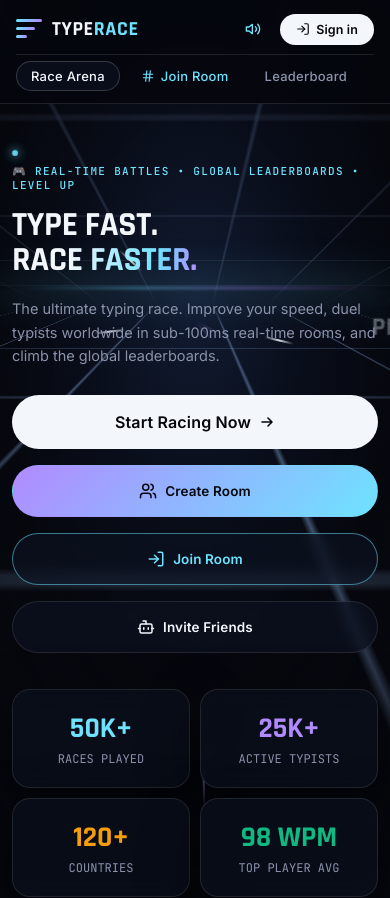
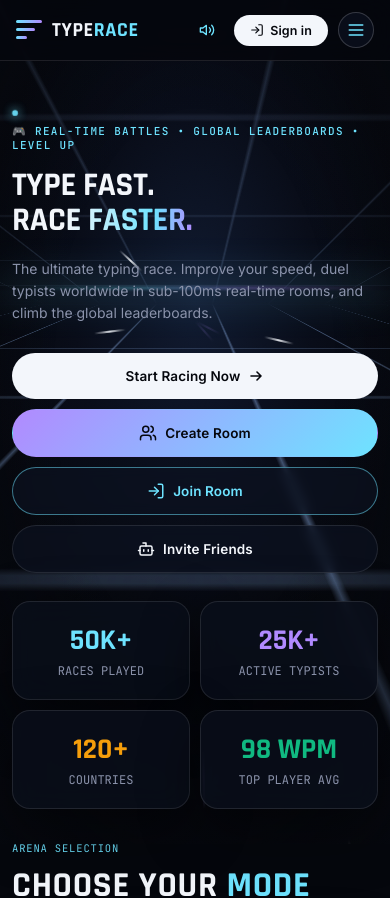
Before and after one commit to Nitinkgupta9967/TypingRace, a React (Vite) app in the folder frontend/: page / in a window 390 px wide. Shown: the top 898 px of the page. Built offline with nearby package versions, Linux system fonts and the light colour scheme; no server answers.

Commit message:
Fix mobile layout horizontal overflow, 3D text overlap, and universal mobile touch keyboard typing input

```diff
--- a/frontend/src/components/Matchmaker.jsx
+++ b/frontend/src/components/Matchmaker.jsx
@@ -46,23 +46,23 @@ export default function Matchmaker({ onOpenFriends, onOpenJoinRoom }) {
         </p>
 
         {/* Action Buttons */}
-        <div style={{ display: 'flex', gap: '16px', flexWrap: 'wrap', marginBottom: '36px' }}>
-          <button className="btn btn-primary" style={{ padding: '16px 32px', fontSize: '16px' }} onClick={joinQueue}>
+        <div className="hero-action-btns">
+          <button className="btn btn-primary" onClick={joinQueue}>
             Start Racing Now
             <svg width="16" height="16" viewBox="0 0 16 16" fill="none">
               <path d="M3 8H13M13 8L9 4M13 8L9 12" stroke="#05070d" strokeWidth="1.6" strokeLinecap="round" strokeLinejoin="round" />
             </svg>
           </button>
 
-          <button className="btn btn-violet" style={{ padding: '16px 26px' }} onClick={createRoom}>
+          <button className="btn btn-violet" onClick={createRoom}>
             <Users size={18} /> Create Room
           </button>
 
-          <button className="btn btn-ghost" style={{ padding: '16px 24px', borderColor: 'var(--cyan-dim)', color: 'var(--cyan)' }} onClick={onOpenJoinRoom}>
+          <button className="btn btn-ghost" style={{ borderColor: 'var(--cyan-dim)', color: 'var(--cyan)' }} onClick={onOpenJoinRoom}>
             <LogIn size={18} color="var(--cyan)" /> Join Room
           </button>
 
-          <button className="btn btn-ghost" style={{ padding: '16px 24px' }} onClick={onOpenFriends}>
+          <button className="btn btn-ghost" onClick={onOpenFriends}>
             <Bot size={18} /> Invite Friends
           </button>
         </div>
--- a/frontend/src/components/Navbar.jsx
+++ b/frontend/src/components/Navbar.jsx
@@ -1,11 +1,12 @@
 import React, { useState } from 'react';
-import { Volume2, VolumeX, Award, LogIn, Hash } from 'lucide-react';
+import { Volume2, VolumeX, Award, LogIn, Hash, Menu, X, Users, Trophy } from 'lucide-react';
 import { useAuth } from '../context/AuthContext';
 import AudioEngine from '../utils/AudioEngine';
 
 export default function Navbar({ onOpenAuth, onOpenFriends, onOpenJoinRoom, onOpenLeaderboard, activeTab, setActiveTab }) {
   const { user, logout } = useAuth();
   const [muted, setMuted] = useState(false);
+  const [mobileMenuOpen, setMobileMenuOpen] = useState(false);
 
   const toggleMute = () => {
     const isMuted = AudioEngine.toggleMute();
@@ -15,7 +16,7 @@ export default function Navbar({ onOpenAuth, onOpenFriends, onOpenJoinRoom, onOp
   return (
     <header className="nav">
       {/* Logo Mark + Text */}
-      <div className="logo" onClick={() => setActiveTab('race')}>
+      <div className="logo" onClick={() => { setActiveTab('race'); setMobileMenuOpen(false); }}>
         <div className="logo-mark">
           <span />
           <span />
@@ -24,7 +25,7 @@ export default function Navbar({ onOpenAuth, onOpenFriends, onOpenJoinRoom, onOp
         <div className="logo-text">TYPE<b>RACE</b></div>
       </div>
 
-      {/* Nav Links */}
+      {/* Nav Links (Desktop) */}
       <ul className="nav-links">
         <li>
           <button
@@ -89,7 +90,7 @@ export default function Navbar({ onOpenAuth, onOpenFriends, onOpenJoinRoom, onOp
               }}>
                 {user.username.charAt(0).toUpperCase()}
               </div>
-              <span style={{ fontWeight: '600', color: 'var(--white)' }}>{user.username}</span>
+              <span className="user-name-text" style={{ fontWeight: '600', color: 'var(--white)' }}>{user.username}</span>
               <span style={{ color: 'var(--amber)', display: 'flex', alignItems: 'center', gap: '2px', fontFamily: 'JetBrains Mono', fontSize: '11px' }}>
                 <Award size={12} /> {user.rating}
               </span>
@@ -104,7 +105,47 @@ export default function Navbar({ onOpenAuth, onOpenFriends, onOpenJoinRoom, onOp
             <LogIn size={14} /> Sign in
           </button>
         )}
+
+        {/* Mobile Hamburger Toggle Button */}
+        <button
+          className="mobile-menu-toggle"
+          onClick={() => setMobileMenuOpen(!mobileMenuOpen)}
+          aria-label="Toggle Navigation Menu"
+        >
+          {mobileMenuOpen ? <X size={20} color="var(--cyan)" /> : <Menu size={20} color="var(--cyan)" />}
+        </button>
       </div>
+
+      {/* Mobile Drawer Menu */}
+      {mobileMenuOpen && (
+        <div className="mobile-drawer-menu">
+          <button
+            className={`mobile-drawer-btn ${activeTab === 'race' ? 'active' : ''}`}
+            onClick={() => { setActiveTab('race'); setMobileMenuOpen(false); }}
+          >
+            🏁 Race Arena
+          </button>
+          <button
+            className="mobile-drawer-btn"
+            style={{ color: 'var(--cyan)' }}
+            onClick={() => { onOpenJoinRoom(); setMobileMenuOpen(false); }}
+          >
+            <Hash size={16} color="var(--cyan)" /> Join Room Code
+          </button>
+          <button
+            className={`mobile-drawer-btn ${activeTab === 'leaderboard' ? 'active' : ''}`}
+            onClick={() => { setActiveTab('leaderboard'); onOpenLeaderboard(); setMobileMenuOpen(false); }}
+          >
+            <Trophy size={16} color="var(--amber)" /> Hall of Fame Leaderboard
+          </button>
+          <button
+            className="mobile-drawer-btn"
+            onClick={() => { onOpenFriends(); setMobileMenuOpen(false); }}
+          >
+            <Users size={16} color="var(--violet)" /> Friends & Squad Duels
+          </button>
+        </div>
+      )}
     </header>
   );
 }
--- a/frontend/src/components/TypingEngine.jsx
+++ b/frontend/src/components/TypingEngine.jsx
@@ -1,11 +1,12 @@
 import React, { useState, useEffect, useRef } from 'react';
-import { Keyboard } from 'lucide-react';
+import { Keyboard, CheckCircle2 } from 'lucide-react';
 import AudioEngine from '../utils/AudioEngine';
 
 export default function TypingEngine({ promptText = '', disabled = false, startTime = null, onProgress, onFinish }) {
   const [typedText, setTypedText] = useState('');
   const [shaking, setShaking] = useState(false);
   const [isFocused, setIsFocused] = useState(false);
+  const [mobileInputValue, setMobileInputValue] = useState('');
   const inputRef = useRef(null);
   const startTimeRef = useRef(null);
 
@@ -22,6 +23,7 @@ export default function TypingEngine({ promptText = '', disabled = false, startT
   useEffect(() => {
     // Reset state when prompt changes
     setTypedText('');
+    setMobileInputValue('');
     totalKeystrokesRef.current = 0;
     errorsRef.current = 0;
     startTimeRef.current = null;
@@ -35,8 +37,10 @@ export default function TypingEngine({ promptText = '', disabled = false, startT
 
   useEffect(() => {
     if (!disabled && inputRef.current) {
-      // Auto-focus on start
+      // Auto-focus input on race start
+      try {
         inputRef.current.focus();
+      } catch (err) {}
     }
   }, [disabled]);
 
@@ -60,7 +64,7 @@ export default function TypingEngine({ promptText = '', disabled = false, startT
       setTypedText(newTyped);
       AudioEngine.playKeySound();
 
-      // Precise Math Calculations
+      // Precise WPM & Accuracy Math Calculations
       const elapsedMins = (Date.now() - (startTimeRef.current || Date.now())) / 1000 / 60;
       const validMins = elapsedMins > 0.005 ? elapsedMins : 0.005;
       const currentWpm = Math.round((newTyped.length / 5) / validMins);
@@ -106,7 +110,7 @@ export default function TypingEngine({ promptText = '', disabled = false, startT
     }
   };
 
-  // Keyboard handler for Desktop
+  // Keyboard handler for Desktop physical keyboards
   const handleKeyDown = (e) => {
     if (disabled || !promptText) return;
 
@@ -115,25 +119,28 @@ export default function TypingEngine({ promptText = '', disabled = false, startT
       return;
     }
 
-    // Process single printable characters
-    if (e.key.length === 1 && !e.ctrlKey && !e.altKey && !e.metaKey) {
+    // Process single printable characters on physical keyboards (without e.preventDefault() to avoid breaking mobile touch keyboards!)
+    if (e.key && e.key.length === 1 && !e.ctrlKey && !e.altKey && !e.metaKey) {
       processTypedChar(e.key);
-      e.preventDefault();
     }
   };
 
-  // Mobile virtual keyboard input handler
+  // Universal input handler for Mobile Touch Virtual Keyboards (Android Gboard / iOS Safari / Samsung)
   const handleInputChange = (e) => {
     if (disabled || !promptText) return;
     const val = e.target.value;
     if (!val) return;
 
-    // Iterate through input buffer characters (handles mobile predictive text & swipe)
+    // Process each character typed on touch virtual keyboards
     for (let i = 0; i < val.length; i++) {
       processTypedChar(val[i]);
     }
+
     // Clear input buffer for next keystrokes
-    e.target.value = '';
+    setMobileInputValue('');
+    if (inputRef.current) {
+      inputRef.current.value = '';
+    }
   };
 
   const focusInput = () => {
@@ -162,65 +169,85 @@ export default function TypingEngine({ promptText = '', disabled = false, startT
   };
 
   return (
-    <div style={{ display: 'flex', flexDirection: 'column', gap: '10px' }}>
+    <div style={{ display: 'flex', flexDirection: 'column', gap: '12px', width: '100%' }}>
 
-      {/* Mobile Keyboard Trigger Button */}
+      {/* Mobile Keyboard Trigger Action Bar */}
+      <div style={{ display: 'flex', gap: '10px', alignItems: 'center' }}>
         <button
           className="mobile-keyboard-btn"
           onClick={focusInput}
           disabled={disabled}
+          type="button"
           style={{
+            flex: 1,
             display: 'flex',
             alignItems: 'center',
             justifyContent: 'center',
             gap: '8px',
-          padding: '12px 18px',
+            padding: '14px 20px',
             borderRadius: '100px',
-          background: isFocused ? 'rgba(110, 227, 255, 0.18)' : 'rgba(177, 138, 255, 0.18)',
-          border: '1px solid var(--cyan-dim)',
+            background: isFocused ? 'rgba(110, 227, 255, 0.22)' : 'rgba(177, 138, 255, 0.18)',
+            border: isFocused ? '1px solid var(--cyan)' : '1px solid var(--cyan-dim)',
             color: 'var(--cyan)',
             fontFamily: 'JetBrains Mono, monospace',
-          fontSize: '13px',
-          fontWeight: '600',
-          cursor: 'pointer',
-          boxShadow: isFocused ? '0 0 15px var(--cyan-dim)' : 'none'
+            fontSize: '13.5px',
+            fontWeight: '700',
+            cursor: disabled ? 'not-allowed' : 'pointer',
+            boxShadow: isFocused ? '0 0 20px var(--cyan-dim)' : 'none',
+            transition: 'all 0.2s ease'
           }}
         >
           <Keyboard size={18} color="var(--cyan)" />
-        {disabled ? 'RACE NOT STARTED' : isFocused ? 'KEYBOARD ACTIVE — TYPE NOW' : 'TAP HERE TO OPEN KEYBOARD'}
+          {disabled
+            ? 'RACE NOT STARTED — WAIT FOR COUNTDOWN'
+            : isFocused
+              ? 'KEYBOARD ACTIVE — TYPE CHARACTERS BELOW'
+              : 'TAP HERE TO OPEN KEYBOARD & RACE'}
         </button>
+      </div>
 
-      {/* Typing Engine Visual Box */}
+      {/* Main Sci-Fi Typing Box */}
       <div
         className={`typing-box-sci ${shaking ? 'shake' : ''}`}
         onClick={focusInput}
+        onTouchStart={focusInput}
         style={{ cursor: disabled ? 'not-allowed' : 'text', opacity: disabled ? 0.6 : 1, position: 'relative' }}
       >
+        <div>{renderPrompt()}</div>
+      </div>
+
+      {/* Touch Input Bar for Mobile Keyboards */}
+      <div style={{ position: 'relative', width: '100%' }}>
         <input
           ref={inputRef}
           type="text"
+          value={mobileInputValue}
           onKeyDown={handleKeyDown}
-          onChange={handleInputChange}
+          onChange={(e) => {
+            setMobileInputValue(e.target.value);
+            handleInputChange(e);
+          }}
           onFocus={() => setIsFocused(true)}
           onBlur={() => setIsFocused(false)}
           disabled={disabled}
+          placeholder={disabled ? "Race not active" : "Mobile typists: Tap here to type on your keyboard..."}
           autoComplete="off"
           autoCorrect="off"
           autoCapitalize="off"
           spellCheck="false"
           style={{
-            position: 'absolute',
-            top: 0,
-            left: 0,
             width: '100%',
-            height: '100%',
-            opacity: 0.01,
-            zIndex: 5,
-            cursor: 'text'
+            padding: '14px 18px',
+            borderRadius: '14px',
+            background: 'rgba(8, 12, 22, 0.95)',
+            border: isFocused ? '1px solid var(--cyan)' : '1px solid var(--line-strong)',
+            color: 'var(--cyan)',
+            fontSize: '15px',
+            fontFamily: 'JetBrains Mono, monospace',
+            outline: 'none',
+            boxShadow: isFocused ? '0 0 16px var(--cyan-dim)' : 'none'
           }}
-          autoFocus
         />
-        <div style={{ pointerEvents: 'none' }}>{renderPrompt()}</div>
       </div>
 
     </div>
--- a/frontend/src/index.css
+++ b/frontend/src/index.css
@@ -721,6 +721,62 @@ p.sub {
 .badge-violet { background: rgba(177, 138, 255, 0.15); color: var(--violet); border: 1px solid var(--violet-dim); }
 .badge-amber { background: rgba(245, 158, 11, 0.15); color: var(--amber); border: 1px solid rgba(245, 158, 11, 0.4); }
 
+.hero-action-btns {
+  display: flex;
+  gap: 12px;
+  flex-wrap: wrap;
+  margin-bottom: 36px;
+  width: 100%;
+}
+
+.mobile-menu-toggle {
+  display: none;
+  background: var(--panel);
+  border: 1px solid var(--line-strong);
+  border-radius: 50%;
+  width: 36px;
+  height: 36px;
+  align-items: center;
+  justify-content: center;
+  cursor: pointer;
+}
+
+.mobile-drawer-menu {
+  display: flex;
+  flex-direction: column;
+  gap: 8px;
+  width: 100%;
+  padding: 12px;
+  background: rgba(10, 14, 26, 0.95);
+  border-top: 1px solid var(--line);
+  margin-top: 8px;
+  border-radius: 12px;
+  backdrop-filter: blur(16px);
+}
+
+.mobile-drawer-btn {
+  background: rgba(255, 255, 255, 0.05);
+  border: 1px solid var(--line);
+  color: var(--white);
+  padding: 12px 16px;
+  border-radius: 10px;
+  font-family: 'Inter', sans-serif;
+  font-size: 14px;
+  font-weight: 500;
+  display: flex;
+  align-items: center;
+  gap: 10px;
+  cursor: pointer;
+  width: 100%;
+  text-align: left;
+}
+
+.mobile-drawer-btn.active {
+  background: var(--panel);
+  border-color: var(--cyan);
+  color: var(--cyan);
+}
+
 /* ---------------- RESPONSIVE MEDIA QUERIES ---------------- */
 @media (max-width: 900px) {
   header.nav {
@@ -729,15 +785,17 @@ p.sub {
     gap: 8px;
   }
   .nav-links {
-    order: 3;
-    width: 100%;
-    justify-content: flex-start;
-    padding-top: 6px;
-    border-top: 1px solid var(--line);
+    display: none !important;
+  }
+  .mobile-menu-toggle {
+    display: flex !important;
+  }
+  .fly-word {
+    display: none !important;
   }
   main.landing-container {
-    padding: 130px 14px 60px;
-    gap: 45px;
+    padding: 100px 14px 60px;
+    gap: 40px;
   }
   .hero-stats-grid {
     grid-template-columns: repeat(2, 1fr);
@@ -756,10 +814,11 @@ p.sub {
     gap: 10px;
   }
   h1.headline {
-    font-size: clamp(34px, 8.5vw, 56px);
+    font-size: clamp(32px, 8.5vw, 54px);
+    line-height: 1.05;
   }
   p.sub {
-    font-size: 14.5px;
+    font-size: 14px;
   }
   .btn {
     padding: 12px 18px;
@@ -771,10 +830,23 @@ p.sub {
   }
 }
 
+@media (max-width: 600px) {
+  .hero-action-btns {
+    flex-direction: column;
+    gap: 10px;
+    margin-bottom: 24px;
+  }
+  .hero-action-btns .btn {
+    width: 100%;
+    justify-content: center;
+    padding: 14px 20px;
+  }
+}
+
 @media (max-width: 480px) {
   main.landing-container {
-    padding: 140px 12px 50px;
-    gap: 36px;
+    padding: 100px 12px 50px;
+    gap: 32px;
   }
   .hero-stats-grid {
     grid-template-columns: repeat(2, 1fr);
```
Lines whose indentation alone changed are shown as unchanged.
